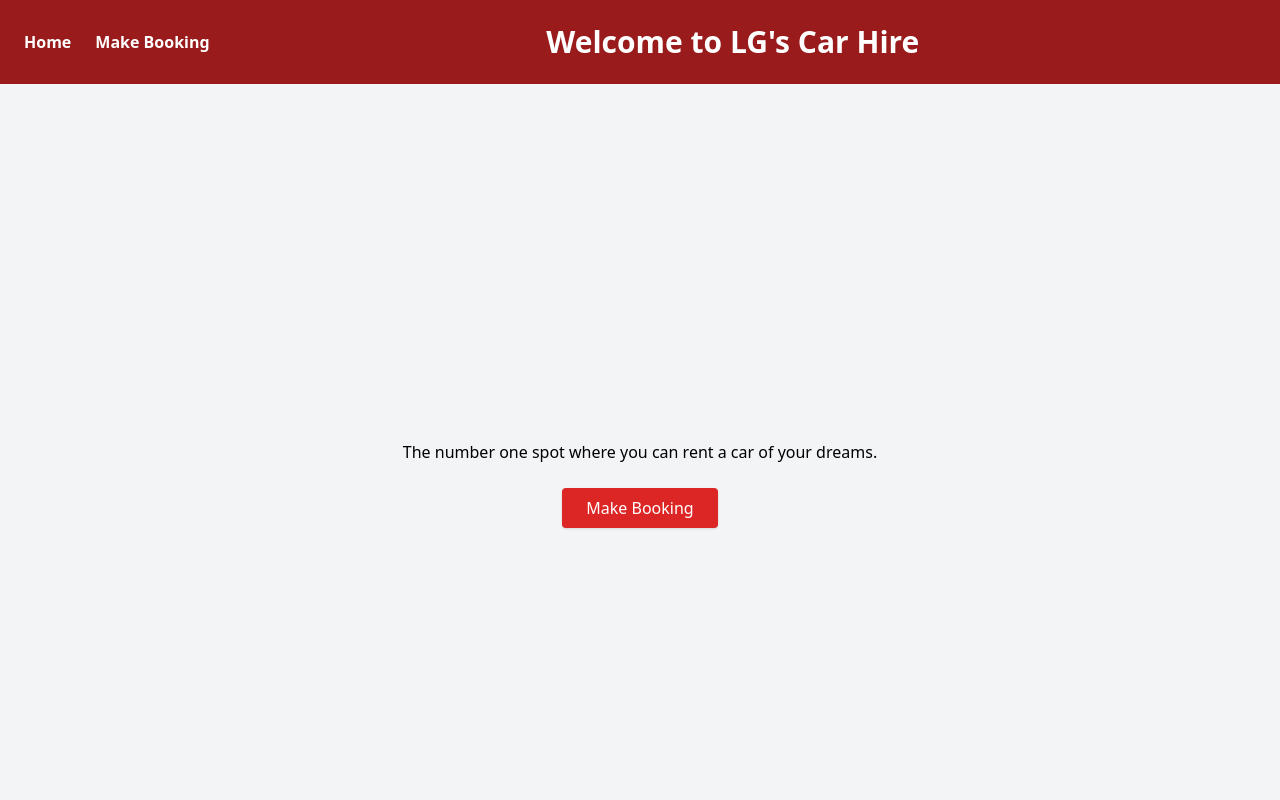
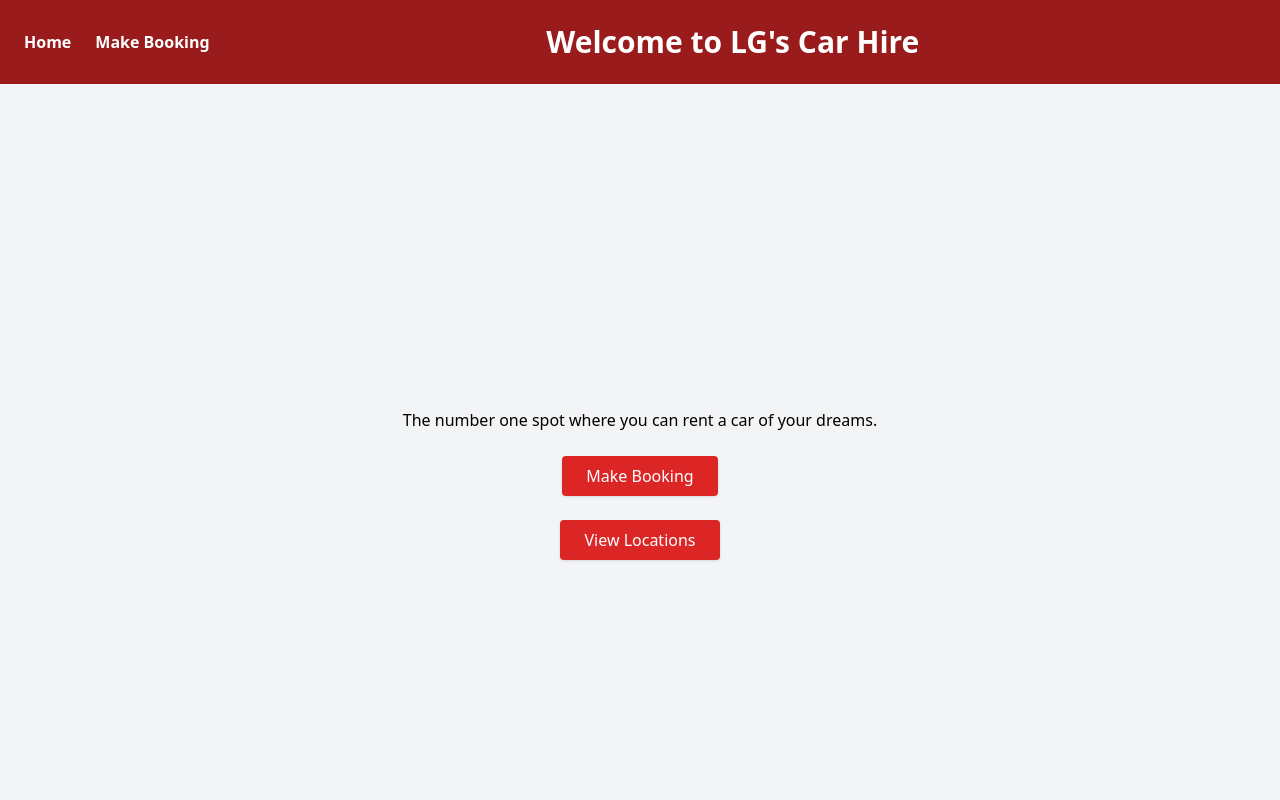
Before and after one commit to lisazumana03/lgs-car-hire-frontend, a React (Vite) app: page / in a window 1280 px wide. Shown: the top 800 px of the page. Built offline with nearby package versions, Linux system fonts and the light colour scheme.

Commit message:
file incoming

```diff
--- a/src/App.jsx
+++ b/src/App.jsx
@@ -23,6 +23,7 @@ function AppContent() {
                 <Routes>
                     <Route path="/" element={<Home />} />
                     <Route path="/make-booking" element={<BookingForm />} />
+                    <Route path="/locations"/>
                 </Routes>
             </main>
             <Footer />
--- a/src/Home.jsx
+++ b/src/Home.jsx
@@ -5,6 +5,7 @@ function Home(){
         <div className="flex flex-col items-center justify-center min-h-screen bg-gray-100 w-full h-64 bg-[url('')] bg-cover bg-center">
             <p>The number one spot where you can rent a car of your dreams.</p>
             <Link to="/make-booking" className="mt-6 px-6 py-2 bg-red-600 text-white rounded shadow hover:bg-red-700 transition">Make Booking</Link>
+            <Link to="/locations" className="mt-6 px-6 py-2 bg-red-600 text-white rounded shadow hover:bg-red-700 transition"> View Locations </Link>
         </div>
     );
 }
```
